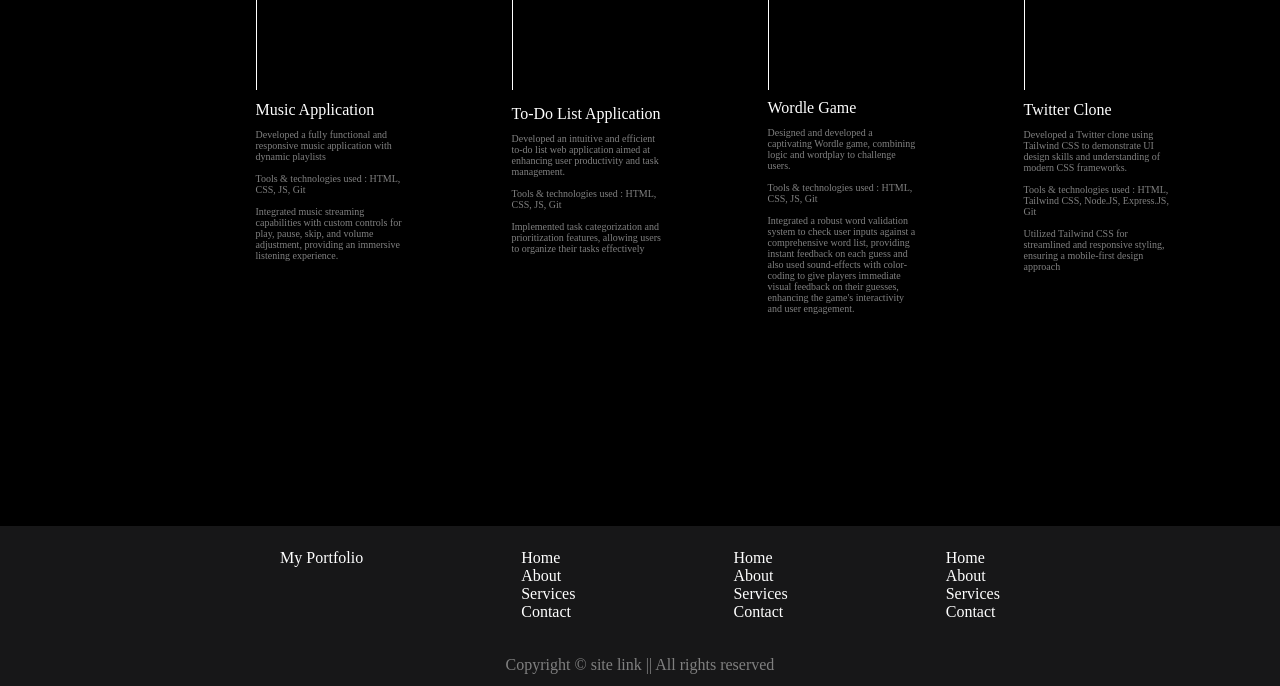
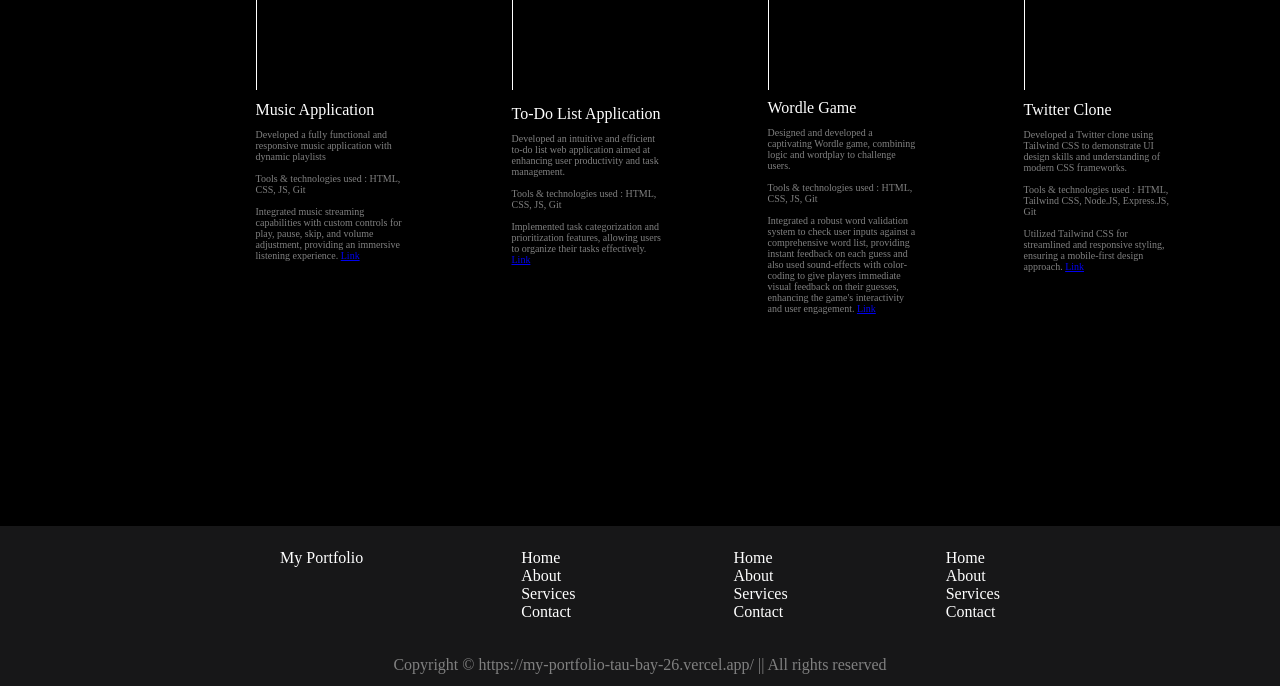
Before and after one commit to Sahil98990/myPortfolio, a plain HTML site: page index.html in a window 1280 px wide. Shown: the part 944-1630 px from the top of the page. Drawn offline with nearby package versions, Linux system fonts and the light colour scheme.

Commit message:
changes done

```diff
--- a/index.html
+++ b/index.html
@@ -61,7 +61,7 @@
                         <br><br>
                         Tools & technologies used : HTML, CSS, JS, Git
                         <br><br>
-                        Integrated music streaming capabilities with custom controls for play, pause, skip, and volume adjustment, providing an immersive listening experience.
+                        Integrated music streaming capabilities with custom controls for play, pause, skip, and volume adjustment, providing an immersive listening experience. <a href="https://ultraspotify.freewebhostmost.com/" target="_blank" rel="noopener noreferrer">Link</a>
                     </div>
                 </div>
 
@@ -75,7 +75,7 @@
                         <br><br>
                         Tools & technologies used : HTML, CSS, JS, Git
                         <br><br>
-                        Implemented task categorization and prioritization features, allowing users to organize their tasks effectively
+                        Implemented task categorization and prioritization features, allowing users to organize their tasks effectively. <a href="https://to-do-list-app-ecru-ten.vercel.app/" target="_blank" rel="noopener noreferrer">Link</a>
                     </div>
                 </div>
 
@@ -91,7 +91,7 @@
                         <br><br>
                         Integrated a robust word validation system to check user inputs against a comprehensive word list, providing
                         instant feedback on each guess and also used sound-effects with color-coding to give players immediate visual
-                        feedback on their guesses, enhancing the game's interactivity and user engagement.
+                        feedback on their guesses, enhancing the game's interactivity and user engagement. <a href="https://wordle-game-tan.vercel.app/" target="_blank" rel="noopener noreferrer">Link</a>
                     </div>
                 </div>
 
@@ -105,7 +105,7 @@
                         <br><br>
                         Tools & technologies used : HTML, Tailwind CSS, Node.JS, Express.JS, Git
                         <br><br>
-                        Utilized Tailwind CSS for streamlined and responsive styling, ensuring a mobile-first design approach
+                        Utilized Tailwind CSS for streamlined and responsive styling, ensuring a mobile-first design approach. <a href="https://raw.githack.com/Sahil98990/Twitter-Clone/main/index.html" target="_blank" rel="noopener noreferrer">Link</a>
                     </div>
                 </div>
 
@@ -142,7 +142,7 @@
             </div>
         </div>
 
-        <div class="footer-rights">Copyright &#169 site link || All rights reserved</div>
+        <div class="footer-rights">Copyright &#169 <a href="https://my-portfolio-tau-bay-26.vercel.app/">https://my-portfolio-tau-bay-26.vercel.app/</a> || All rights reserved</div>
     </footer>
 
 
--- a/style.css
+++ b/style.css
@@ -181,3 +181,8 @@ footer {
     color: gray;
     padding: 12px 0;
 }
+
+.footer-rights a{
+    text-decoration: none;
+    color: gray;
+}
```
